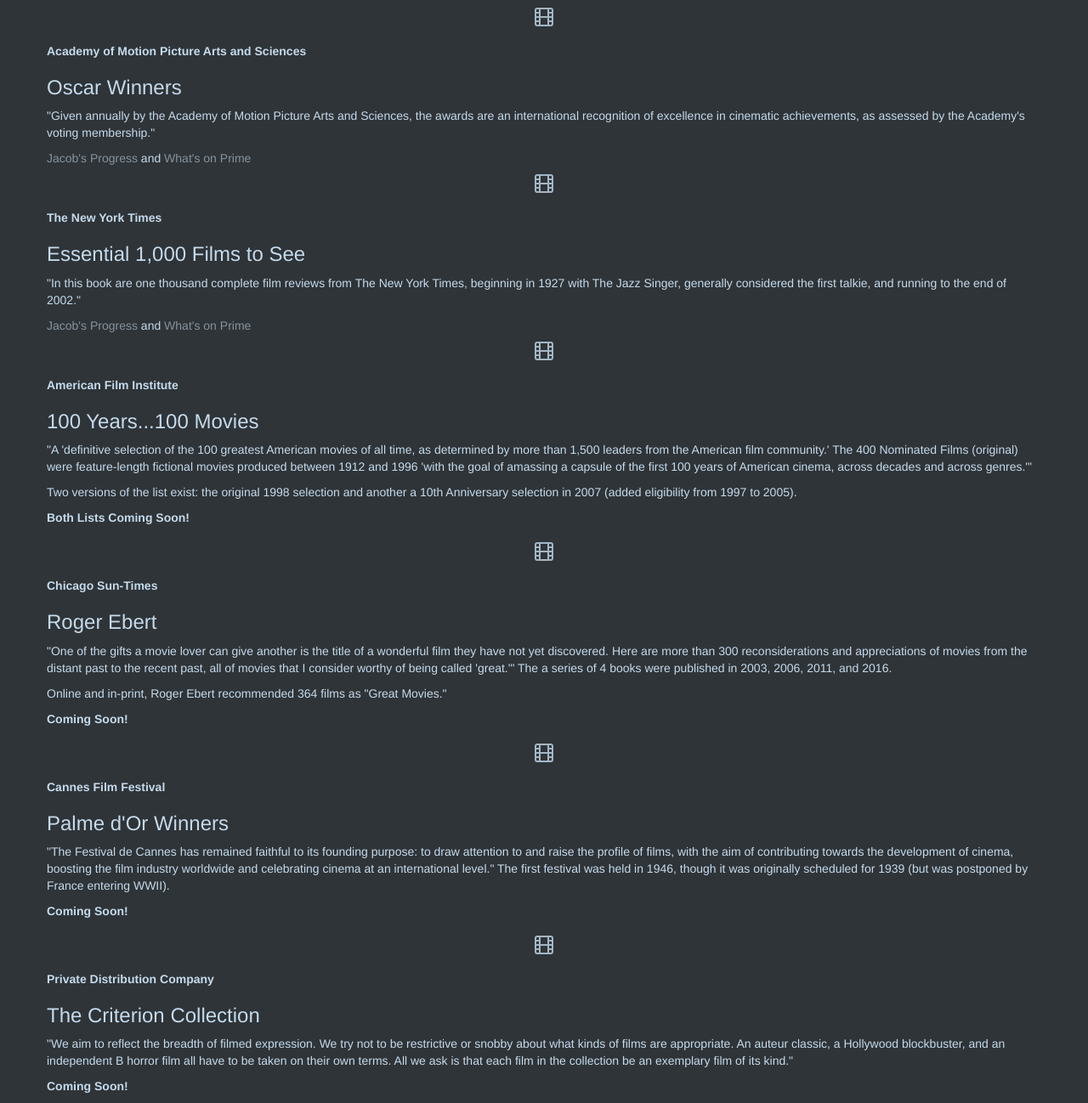
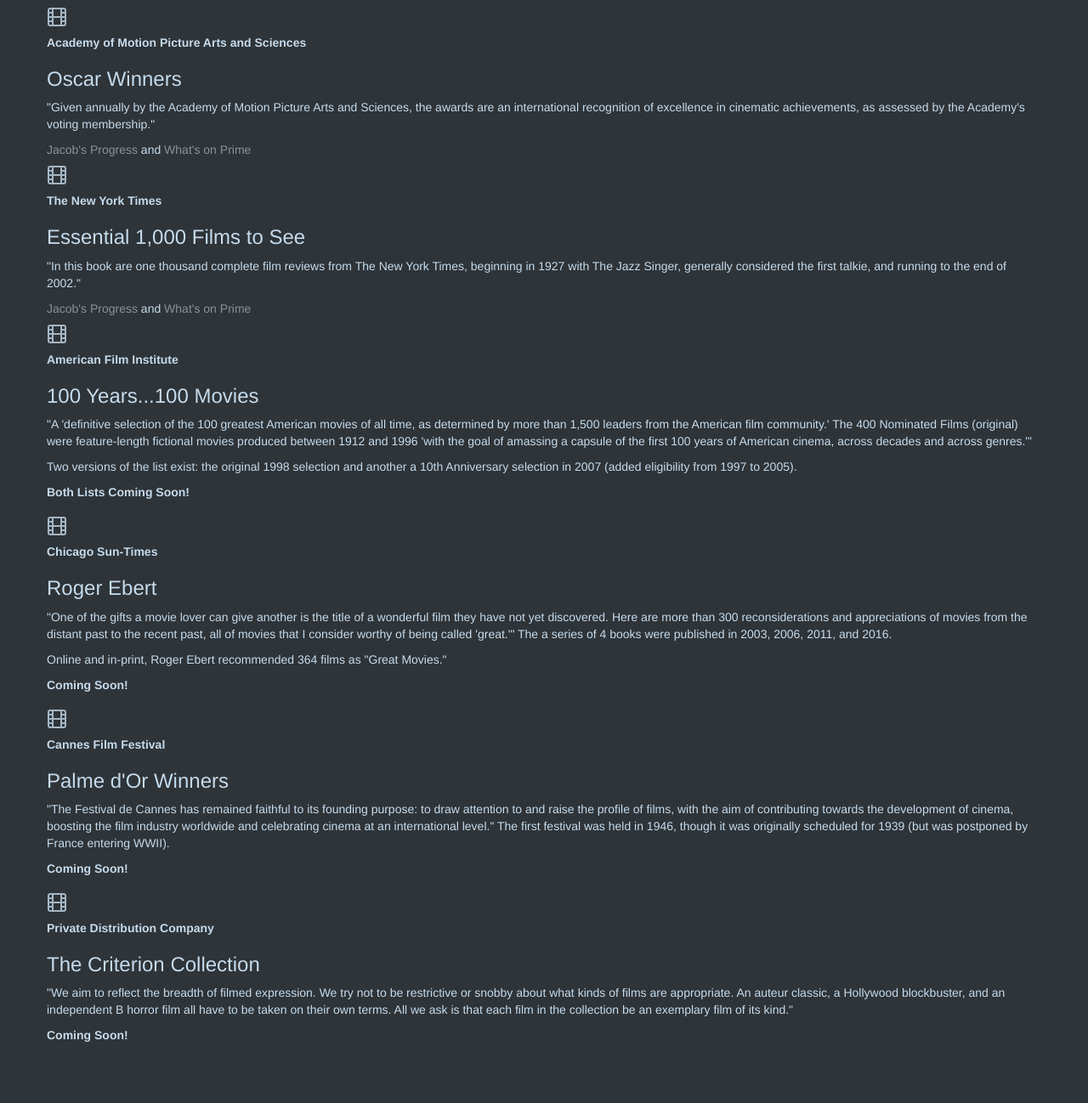
Before and after one commit to jacobmgreer/Film-Tracker, a Jekyll site: the page built from index.md, in a window 1280 px wide. Shown: the whole page at 85% size. Built offline with Jekyll 4.4.1, drawn with Linux system fonts in a browser that asks for light colours; nearby versions of some CDN libraries; library files that are not in the unit come from our copies; a script that is not in the unit is left out; after the commit the page ends 1238 px from its top, so only the background shows below that.

Commit message:
Update default.html

```diff
--- a/_layouts/default.html
+++ b/_layouts/default.html
@@ -22,13 +22,11 @@
       .feature-icon {
       display: inline-flex;
       align-items: center;
-      justify-content: center;
+      justify-content: left;
       width: 100%;
       height: 4rem;
-      margin-bottom: 1rem;
       font-size: 2rem;
-      color: #A5B6C4;
-      border-radius: .75rem;}
+      color: #A5B6C4;}
       a {color:#85939E;}
       a:hover {color:#BACEDE;}
       </style>
```
